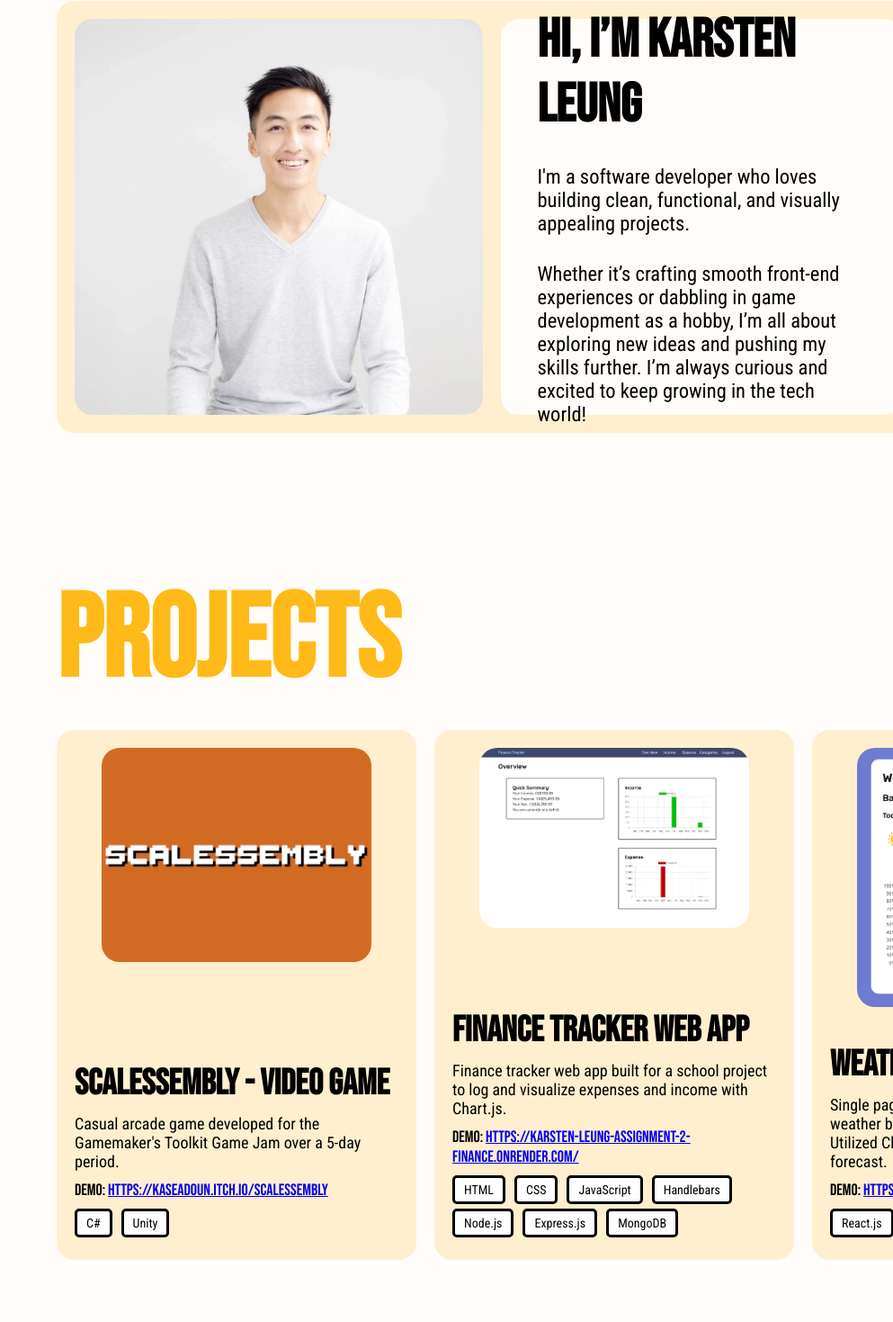
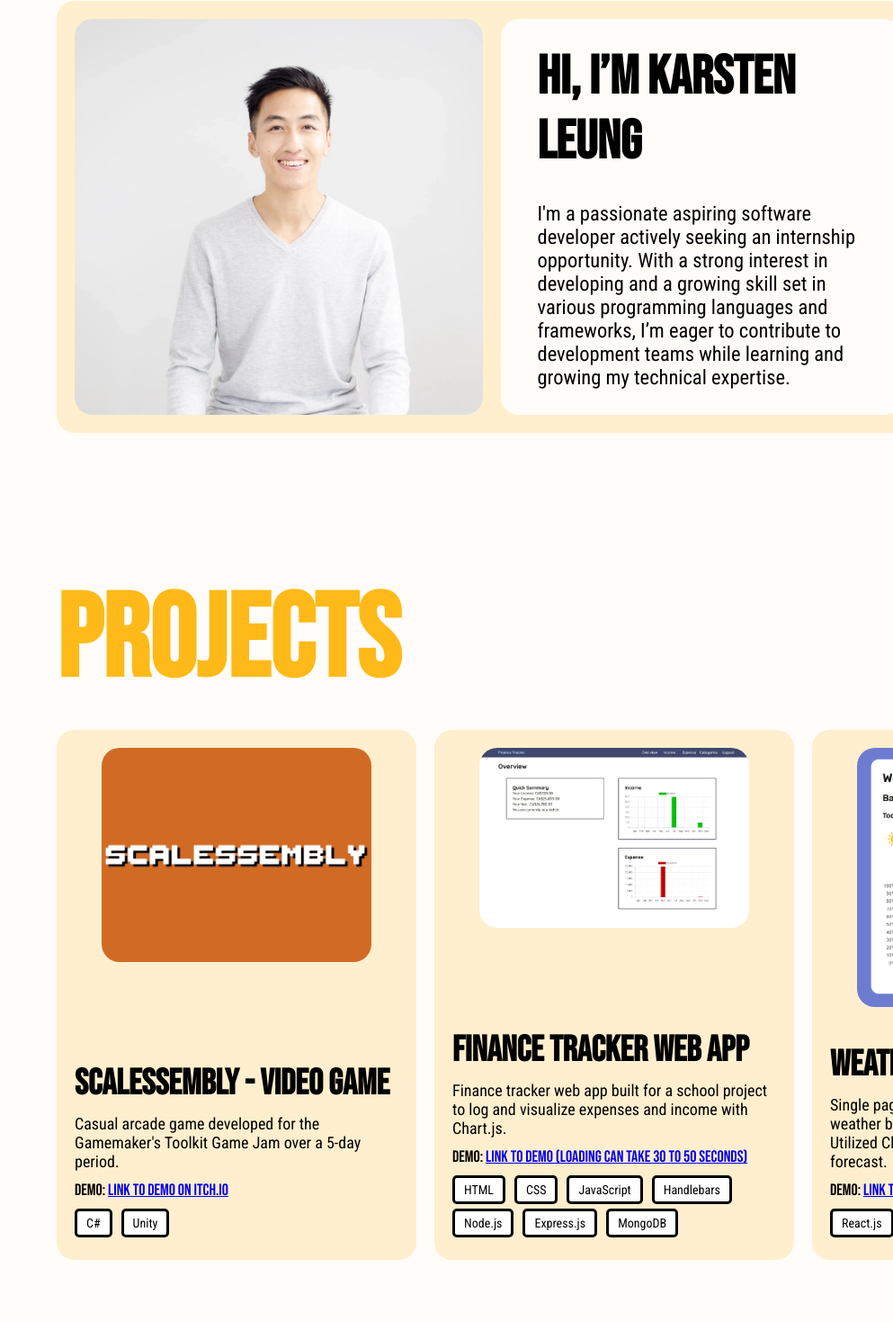
Before and after one commit to kaseadoun/karsten-leung-portfolio, a React (Vite) app: page / in a window 1280 px wide. Shown: the part 1005-2474 px from the top of the page at 90% size, without its empty margins (287-1280 px from the left). Built offline with nearby package versions, Linux system fonts and the light colour scheme.

Commit message:
Changed demo link text

```diff
--- a/src/App.jsx
+++ b/src/App.jsx
@@ -122,14 +122,7 @@ function App() {
             <div className="personal-description-container">
               <h4>Hi, I’m Karsten Leung</h4>
               <p className="personal-description">
-                I'm a software developer who loves building clean, functional,
-                and visually appealing projects.
-              </p>
-              <p className="personal-description">
-                Whether it’s crafting smooth front-end experiences or dabbling
-                in game development as a hobby, I’m all about exploring new
-                ideas and pushing my skills further. I’m always curious and
-                excited to keep growing in the tech world!
+                I'm a passionate aspiring software developer actively seeking an internship opportunity. With a strong interest in developing and a growing skill set in various programming languages and frameworks, I’m eager to contribute to development teams while learning and growing my technical expertise.
               </p>
             </div>
           </div>
@@ -149,11 +142,9 @@ function App() {
                 name={project.name}
                 description={project.description}
                 techStack={project.techStack}
-                dependencies={project.dependencies}
                 url={project.url}
                 image={`/project-images/${project.image}`}
-                breakpoints={breakpoints}
-                windowWidth={windowWidth}
+                text={project.text}
               />
             ))}
           </div>
--- a/src/components/ProjectItem.jsx
+++ b/src/components/ProjectItem.jsx
@@ -10,11 +10,9 @@ export default function ProjectItem({
   name,
   description,
   techStack,
-  dependencies,
   url,
   image,
-  breakpoints,
-  windowWidth
+  text
 }) {
   return (
     <div className="project-card">
@@ -25,7 +23,7 @@ export default function ProjectItem({
         {url && (
           <p className="demo-link">
             <span className="demo">DEMO: </span>
-            <a href={url}>{url}</a>
+            <a href={url} target="_blank">{text}</a>
           </p>
         )}
         <div className="tech-stack-container">
--- a/src/data/projectData.js
+++ b/src/data/projectData.js
@@ -4,6 +4,7 @@ export const projects = [
         description: "Casual arcade game developed for the Gamemaker's Toolkit Game Jam over a 5-day period.",
         techStack: ["C#", "Unity"],
         url: "https://kaseadoun.itch.io/scalessembly",
+        text: "Link to Demo on itch.io",
         image: "scalessembly.webp",
     },
     {
@@ -11,6 +12,7 @@ export const projects = [
         description: "Finance tracker web app built for a school project to log and visualize expenses and income with Chart.js.",
         techStack: ["HTML", "CSS", "JavaScript", "Handlebars", "Node.js", "Express.js", "MongoDB"],
         url: "https://karsten-leung-assignment-2-finance.onrender.com/",
+        text: "Link to Demo (Loading can take 30 to 50 seconds)",
         image: "finance-tracker-web-app.webp",
     },
     {
@@ -18,6 +20,7 @@ export const projects = [
         description: "Single page weather application that searches the weather based on city from a third party API. Utilized Chart.js to display hour precipitation forecast.",
         techStack: ["React.js", 'TypeScript', "CSS"],
         url: "https://kaseadoun.github.io/weather-app/",
+        text: "Link to Demo",
         image: "weather-app.webp",
     },
     {
@@ -25,6 +28,7 @@ export const projects = [
         description: "Portfolio website showcasing projects, skills, and experience with smooth scrolling navigation and clean design.",
         techStack: ["React.js", "CSS"],
         url: "https://karstenleung.dev",
+        text: "Link to Demo",
         image: "portfolio.webp",
     },
     {
@@ -32,6 +36,7 @@ export const projects = [
         description: "Drawing web application allowing the user to use their mouse to draw pictures on a size customizable canvas and custom paint color.",
         techStack: ["HTML", "CSS", "JavaScript"],
         url: "https://kaseadoun.github.io/etch-a-sketch/",
+        text: "Link to Demo",
         image: "etch-a-sketch.webp",
     },
     {
@@ -39,6 +44,7 @@ export const projects = [
         description: "Text-based time management adventure. Provides user with arrow key input, multiple paths to progress throughout the game, and an inventory system to carry items.",
         techStack: ["C#"],
         url: "https://github.com/kaseadoun/island",
+        text: "Link to GitHub Repo",
         image: "island.webp",
     },
 ];
```
